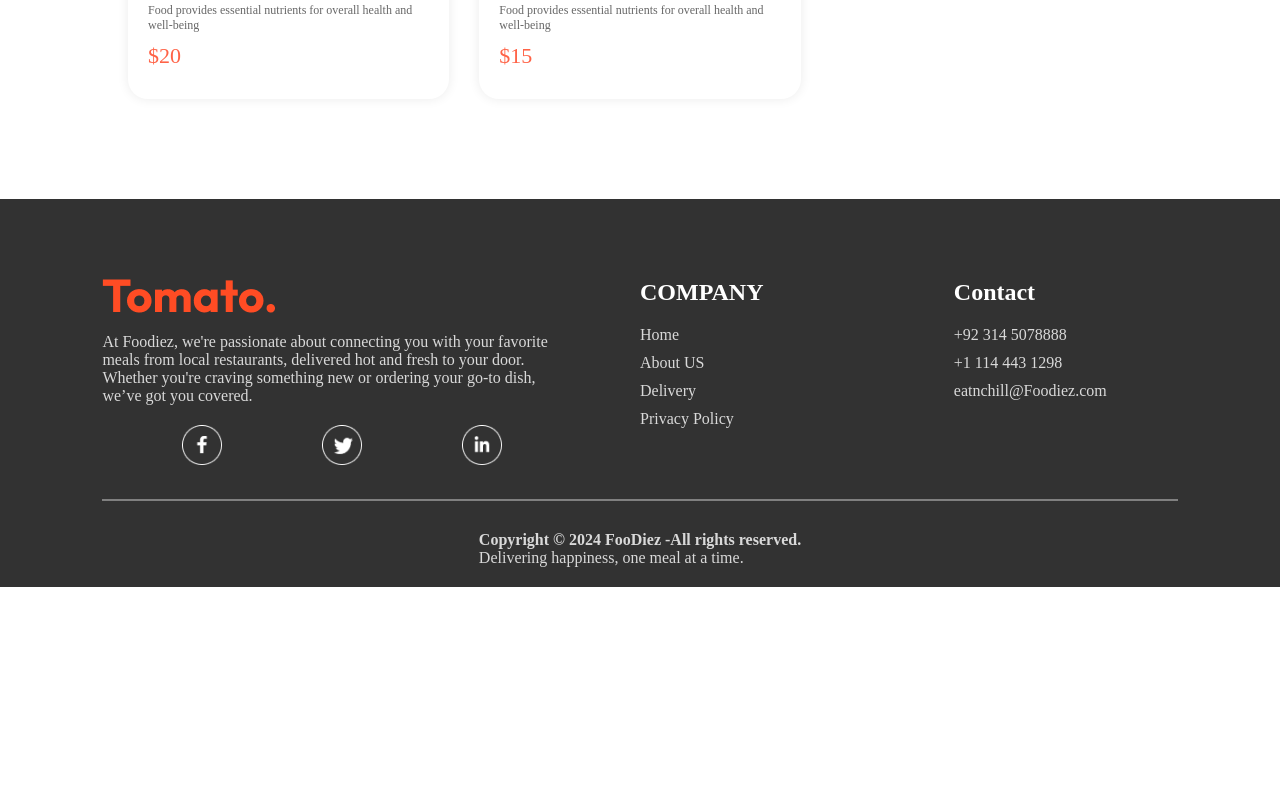
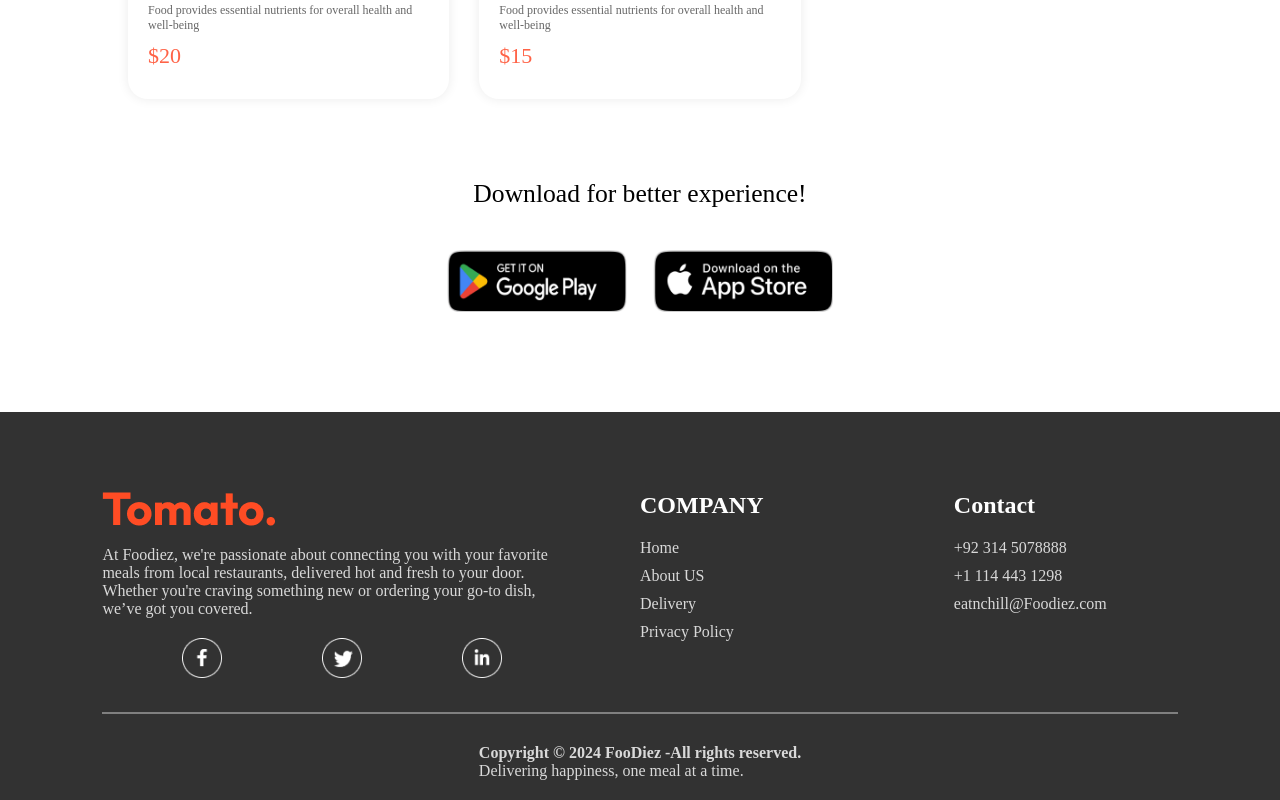
Before and after one commit to Areeba-Kabir/Foodiez, a React (Vite) app in the folder Foodie_frontend/: page / in a window 1280 px wide. Shown: the part 5822-6622 px from the top of the page. Before the commit the page ends 6409 px from the top, so only its background shows below. Built offline with nearby package versions, Linux system fonts and the light colour scheme; a web font is replaced by a local one.

Commit message:
5th commit | Adding Component | Download Component

```diff
--- a/Foodie_frontend/src/components/AppDownload/AppDownload.css
+++ b/Foodie_frontend/src/components/AppDownload/AppDownload.css
@@ -0,0 +1,25 @@
+.app-download {
+  margin: auto;
+  margin-top: 80px;
+  font-size: max(2vw, 20px);
+  text-align: center;
+  font-weight: 400;
+}
+
+.social-icons {
+  display: flex;
+  justify-content: center;
+  margin-top: 40px;
+  gap: max(2vw, 9px);
+}
+
+.social-icons img {
+  width: max(30vw, 120px);
+  max-width: 180px;
+  transition: 0.5s;
+  cursor: pointer;
+}
+
+.social-icons img:hover {
+  transform: scale(1.2);
+}
--- a/Foodie_frontend/src/components/AppDownload/AppDownload.jsx
+++ b/Foodie_frontend/src/components/AppDownload/AppDownload.jsx
@@ -0,0 +1,17 @@
+import React from "react";
+import { assets } from "../../assets/assets";
+import "./AppDownload.css";
+
+const AppDownload = () => {
+  return (
+    <div className="app-download" id="app-download">
+      <p>Download for better experience!</p>
+      <div className="social-icons">
+        <img src={assets.play_store} alt="playstore icon" />
+        <img src={assets.app_store} alt="playstore icon" />
+      </div>
+    </div>
+  );
+};
+
+export default AppDownload;
--- a/Foodie_frontend/src/pages/Home/Home.jsx
+++ b/Foodie_frontend/src/pages/Home/Home.jsx
@@ -3,6 +3,7 @@ import Header from "../../components/Header/Header";
 import Exploremenu from "../../components/ExploreMenu/Exploremenu";
 import PropTypes from "prop-types";
 import FoodDisplay from "../../components/FoodDisplay/FoodDisplay";
+import AppDownload from "../../components/AppDownload/AppDownload";
 
 const Home = () => {
   const [category, setCategory] = useState("All");
@@ -12,6 +13,7 @@ const Home = () => {
       <Header />
       <Exploremenu category={category} setCategory={setCategory} />
       <FoodDisplay category={category} />
+      <AppDownload />
     </div>
   );
 };
```
